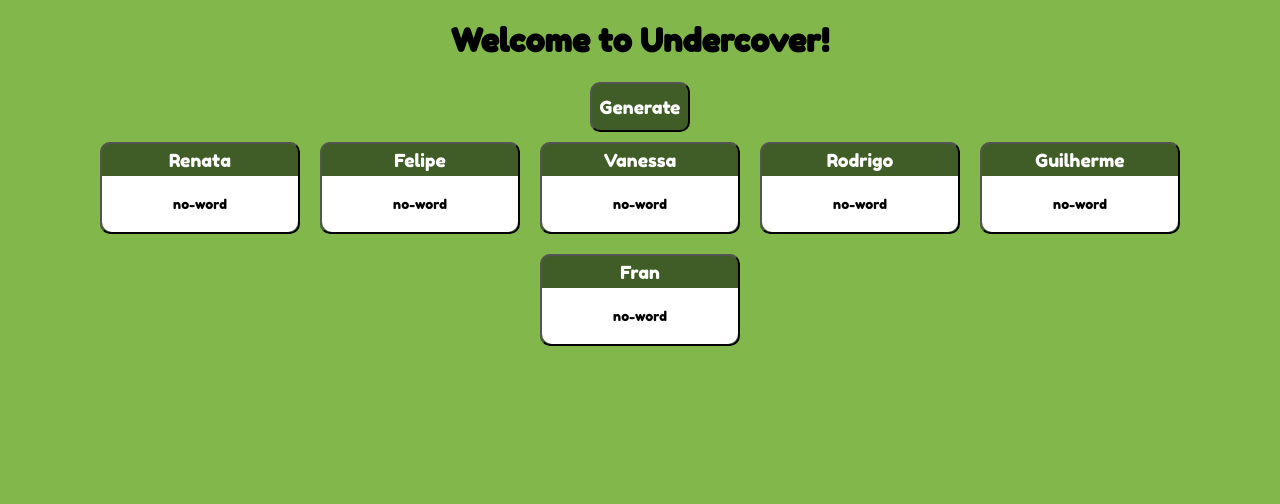
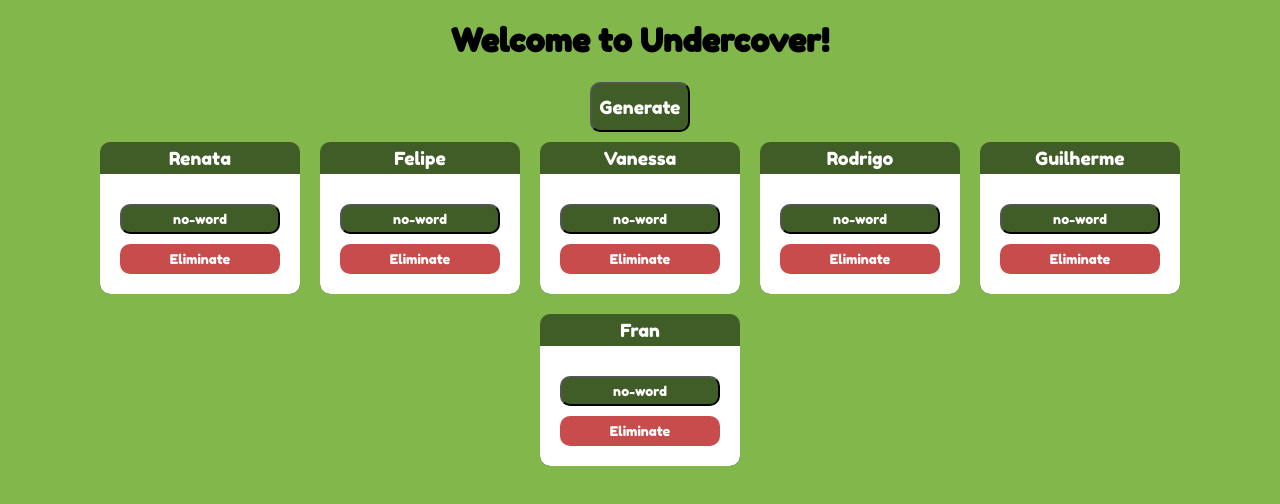
Before and after one commit to renatalourena/undercover, a React (Create React App) app: page /session in a window 1280 px wide. Shown: the top 504 px of the page. Built offline with nearby package versions, Linux system fonts and the light colour scheme.

Commit message:
add eliminate style behaviour

```diff
--- a/src/components/Card.css
+++ b/src/components/Card.css
@@ -7,6 +7,13 @@
   display: flex;
   flex-direction: column;
   min-width: 200px;
+}
+
+.disabled {
+  pointer-events: none;
+  /* for "disabled" effect */
+  opacity: 0.5;
+  background: #CCC;
 }
 
 .card .title {
@@ -24,8 +31,19 @@
   padding: 20px;
   flex-grow: 1;
   border-radius: 0px 0px 10px 10px;
+  display: flex;
+  flex-direction: column;
 }
 
-.card button {
+.card .content  button {
+  margin-top: 10px;
+  height: 30px;
+}
+.card .user-card {
   padding: 0px;
 }
+
+.card .eliminate{
+  background-color: #c94c4c;
+  border: none;
+}
--- a/src/components/Card.jsx
+++ b/src/components/Card.jsx
@@ -1,10 +1,14 @@
 import React from 'react'
 import './Card.css'
+import pairs from '../pairs'
 
 class Card extends React.Component {
   constructor(props) {
     super(props);
-    this.state = { isHided: true };
+    this.state = {
+      isHided: true,
+      isEliminated: false
+    };
     this.handleClick = this.handleClick.bind(this);
   }
 
@@ -14,16 +18,27 @@ class Card extends React.Component {
     }));
   }
 
+  eliminate = () =>{
+      this.setState({
+        isEliminated: true
+      });
+  }
+
   render() {
     return (
-      <div className='card'>
-        <button onClick={this.handleClick}>
-          <div className='title'>{this.props.user}</div>
-          <div className='content'>
-            {/* { this.state.isHided ? '?': this.props.word} */}
+      <div className={ this.state.isEliminated ? 'card disabled' : 'card'}>
+        <div className='title'>
+          {this.props.user}
+        </div>
+        <div className='content'>
+          <button className="user-card" onClick={this.handleClick}>
+            {/* {this.state.isHided ? '?' : this.props.word} */}
             {this.props.word}
-          </div>
-        </button>
+          </button>
+          <button className="eliminate" onClick={this.eliminate}>
+            Eliminate
+         </button>
+        </div>
       </div>
     )
   }
```
